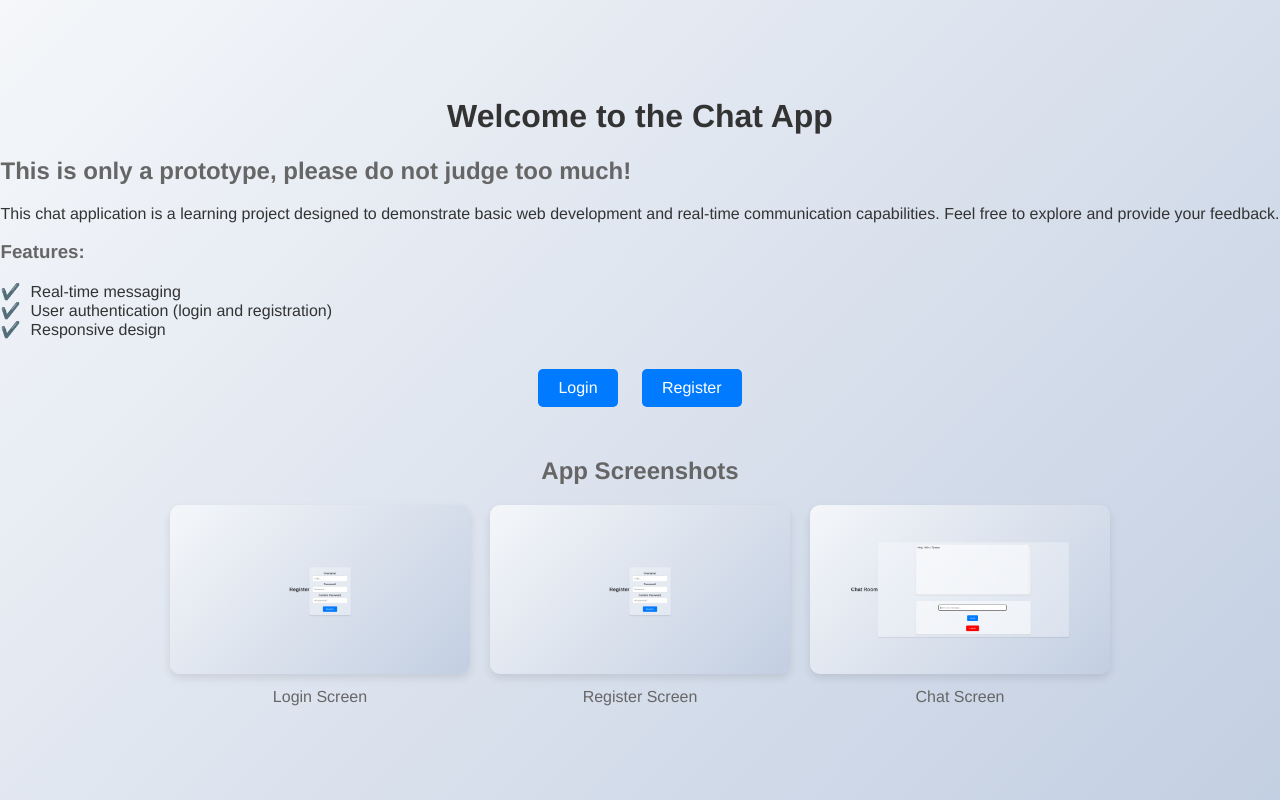
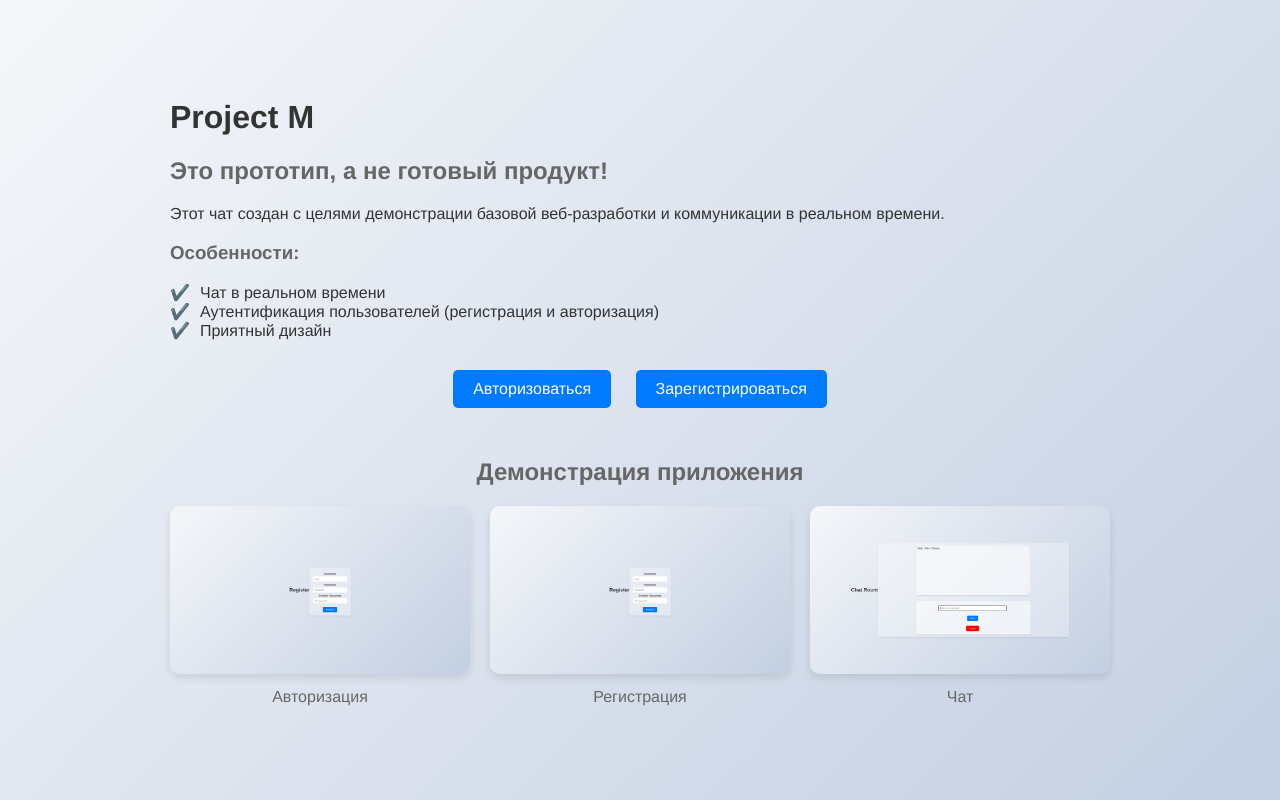
Before and after one commit to fekijj/online-chat-study-project, a Flask app: page / in a window 1280 px wide. Run offline with Flask 3, Linux system fonts and the light colour scheme.

Commit message:
Translate to russian

```diff
--- a/app.py
+++ b/app.py
@@ -1,4 +1,4 @@
-from flask import Flask
+from flask import Flask, request, render_template
 from flask_socketio import SocketIO, emit, join_room, leave_room
 from routes import app
 from database import init_db
--- a/static/css/styles.css
+++ b/static/css/styles.css
@@ -27,8 +27,7 @@ body {
 }
 
 h1 {
-    text-align: center;
-    margin-top: 20px;
+    text-align:justify;
     color: #333;
 }
 
--- a/templates/index.html
+++ b/templates/index.html
@@ -1,42 +1,42 @@
 <!DOCTYPE html>
-<html lang="en">
+<html lang="ru">
 <head>
     <meta charset="UTF-8">
     <meta name="viewport" content="width=device-width, initial-scale=1.0">
     <link rel="stylesheet" href="{{ url_for('static', filename='css/styles.css') }}">
-    <title>Home</title>
+    <title>Project M</title>
 </head>
 <body>
     <div class="container">
         <div class="intro">
-            <h1>Welcome to the Chat App</h1>
-            <h2>This is only a prototype, please do not judge too much!</h2>
-            <p>This chat application is a learning project designed to demonstrate basic web development and real-time communication capabilities. Feel free to explore and provide your feedback.</p>
-            <h3>Features:</h3>
+            <h1>Project M</h1>
+            <h2>Это прототип, а не готовый продукт!</h2>
+            <p>Этот чат создан с целями демонстрации базовой веб-разработки и коммуникации в реальном времени.</p>
+            <h3>Особенности:</h3>
             <ul>
-                <li>Real-time messaging</li>
-                <li>User authentication (login and registration)</li>
-                <li>Responsive design</li>
+                <li>Чат в реальном времени</li>
+                <li>Аутентификация пользователей (регистрация и авторизация)</li>
+                <li>Приятный дизайн</li>
             </ul>
             <div class="buttons">
-                <a href="{{ url_for('login') }}" class="button">Login</a>
-                <a href="{{ url_for('register') }}" class="button">Register</a>
+                <a href="{{ url_for('login') }}" class="button">Авторизоваться</a>
+                <a href="{{ url_for('register') }}" class="button">Зарегистрироваться</a>
             </div>
         </div>
         <div class="screenshots">
-            <h2>App Screenshots</h2>
+            <h2>Демонстрация приложения</h2>
             <div class="screenshot-container">
                 <div class="screenshot">
                     <img src="{{ url_for('static', filename='css/images/login_image.png') }}" alt="Login Screen">
-                    <p>Login Screen</p>
+                    <p>Авторизация</p>
                 </div>
                 <div class="screenshot">
                     <img src="{{ url_for('static', filename='css/images/reg_image.png') }}" alt="Register Screen">
-                    <p>Register Screen</p>
+                    <p>Регистрация</p>
                 </div>
                 <div class="screenshot">
                     <img src="{{ url_for('static', filename='css/images/chat_image.png') }}" alt="Chat Screen">
-                    <p>Chat Screen</p>
+                    <p>Чат</p>
                 </div>
             </div>
         </div>
```
Also changed, not shown: templates/chat.html (+6 -6 lines), templates/login.html (+8 -8 lines), templates/register.html (+10 -10 lines).
